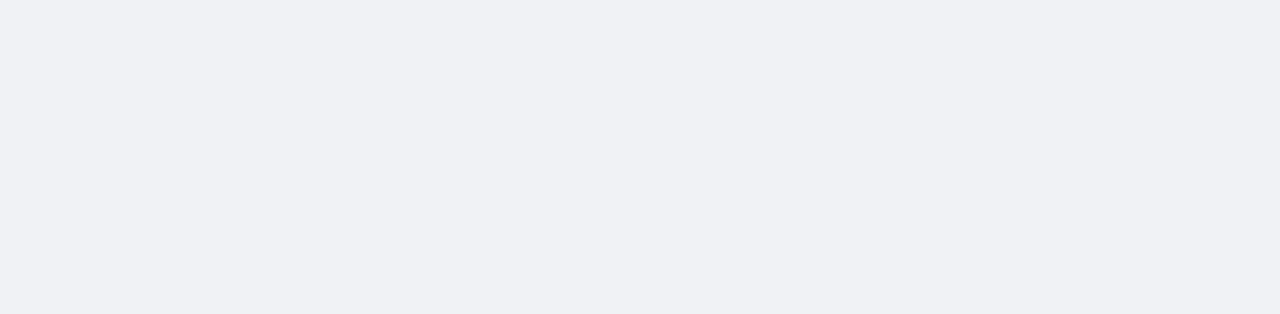
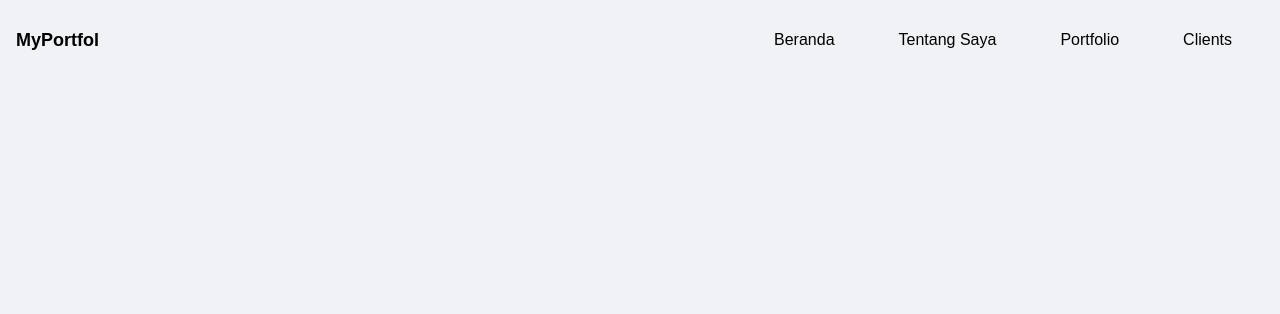
Before and after one commit to davaandralaviarto-coder/davaandralaviarto-coder, a website: page index.html in a window 1280 px wide. Shown: the top 314 px of the page. Drawn offline with nearby package versions, Linux system fonts and the light colour scheme.

Commit message:
Add files via upload

```diff
--- a/index.html
+++ b/index.html
@@ -6,6 +6,58 @@
   <link href="./output.css" rel="stylesheet">
 </head>
 <body>
+<!-- Header Start -->
+    <header class="absolute top-0 left-0 z-10 flex w-full items-center bg-transparent">
+      <div class="container mx-auto lg:w-6xl">
+        <div class="relative flex items-center justify-between">
+          <div class="px-4">
+            <a href="#home" class="block py-6 text-lg font-bold text-primary">MyPortfol</a>
+          </div>
+          <div class="flex items-center px-4">
+            <button id="hamburger" name="hamburger" type="button" class="absolute right-4 block lg:hidden">
+              <span class="hamburger-line origin-top-left transition duration-300 ease-in-out"></span>
+              <span class="hamburger-line transition duration-300 ease-in-out"></span>
+              <span class="hamburger-line origin-bottom-left transition duration-300 ease-in-out"></span>
+            </button>
+
+            <nav
+              id="nav-menu"
+              class="absolute right-4 top-full hidden w-full max-w-[250px] rounded-lg bg-white py-5 shadow-lg dark:bg-dark dark:shadow-slate-500 lg:static lg:block lg:max-w-full lg:rounded-none lg:bg-transparent lg:shadow-none lg:dark:bg-transparent"
+            >
+              <ul class="block lg:flex">
+                <li class="group">
+                  <a href="#home" class="mx-8 flex py-2 text-base text-dark group-hover:text-primary dark:text-white">Beranda</a>
+                </li>
+                <li class="group">
+                  <a href="#about" class="mx-8 flex py-2 text-base text-dark group-hover:text-primary dark:text-white">Tentang Saya</a>
+                </li>
+                <li class="group">
+                  <a href="#portfolio" class="mx-8 flex py-2 text-base text-dark group-hover:text-primary dark:text-white">Portfolio</a>
+                </li>
+                <li class="group">
+                  <a href="#clients" class="mx-8 flex py-2 text-base text-dark group-hover:text-primary dark:text-white">Clients</a>
+                </li>
+
+                <!--<li class="mt-3 flex items-center pl-8 lg:mt-0">
+                  <div class="flex">
+                    <span class="mr-2 text-sm text-slate-500">light</span>
+                    <input type="checkbox" class="hidden" id="dark-toggle" />
+                    <label for="dark-toggle">
+                      <div class="flex h-5 w-9 cursor-pointer items-center rounded-full bg-slate-500 p-1">
+                        <div class="toggle-circle h-4 w-4 rounded-full bg-white transition duration-300 ease-in-out"></div>
+                      </div>
+                    </label>
+                    <span class="ml-2 text-sm text-slate-500">dark</span>
+                  </div>
+                </li>
+              -->
+              </ul>
+            </nav>
+          </div>
+        </div>
+      </div>
+    </header>
+    <!-- Header End -->
   <!-- Hero Section Start -->
     <section id="home" class="pt-30  dark:bg-dark ">
       <div class="container mx-auto lg:w-6xl">
```
